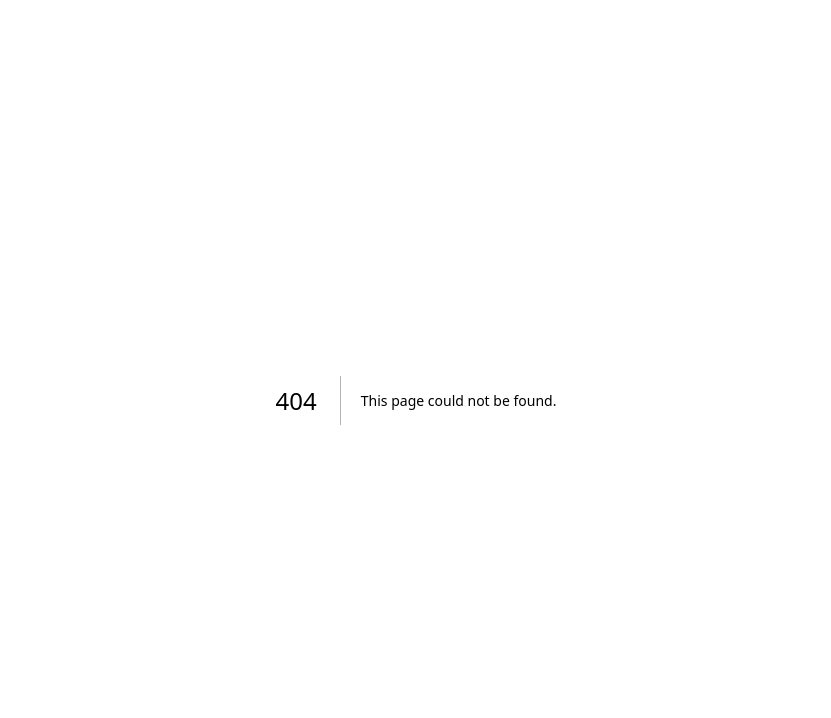
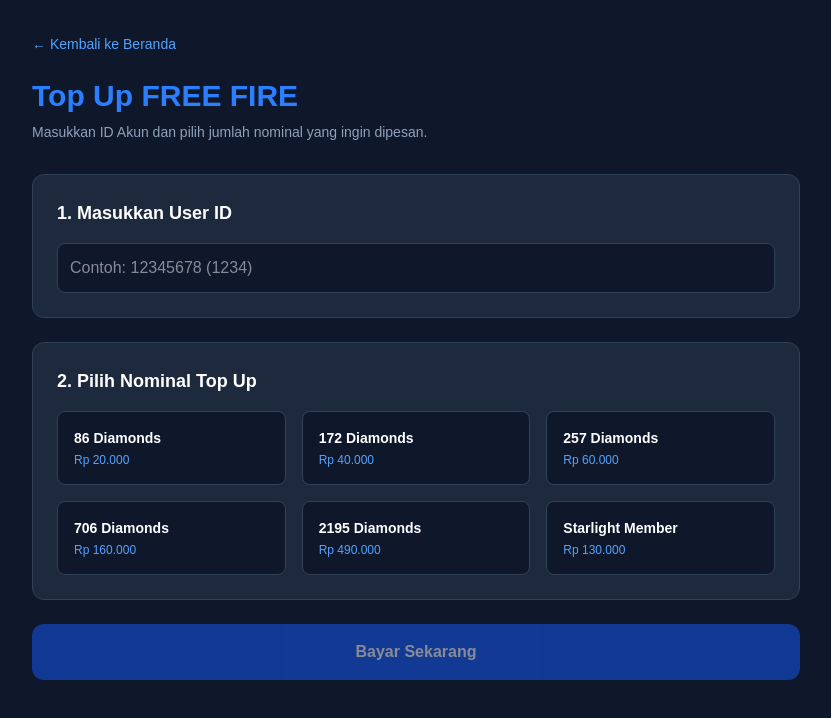
Before and after one commit to Randa00ooop/meddel-topup, a Next.js app: page /topup/free-fire in a window 1280 px wide. Before the commit this address had no page. Shown: the top 718 px of the page, without its empty margins (224-1055 px from the left). Built offline with nearby package versions, Linux system fonts and the light colour scheme.

Commit message:
Tambah halaman detail topup dan pilihan produk

```diff
--- a/app/page.tsx
+++ b/app/page.tsx
@@ -1,7 +1,16 @@
+import Link from "next/link";
+
+const games = [
+  { id: "mobile-legends", name: "Mobile Legends" },
+  { id: "free-fire", name: "Free Fire" },
+  { id: "pubg-mobile", name: "PUBG Mobile" },
+  { id: "genshin-impact", name: "Genshin Impact" },
+];
+
 export default function Home() {
   return (
     <main className="min-h-screen bg-slate-900 text-white p-8">
-      {/* Navbar / Header */}
+      {/* Header */}
       <header className="max-w-4xl mx-auto flex justify-between items-center pb-8 border-b border-slate-800">
         <h1 className="text-2xl font-bold text-blue-500">Meddel Topup</h1>
         <button className="bg-blue-600 hover:bg-blue-700 px-4 py-2 rounded-lg text-sm font-semibold transition">
@@ -9,24 +18,26 @@
         </button>
       </header>
 
-      {/* Main Hero Section */}
+      {/* Hero Section */}
       <section className="max-w-4xl mx-auto my-12 text-center">
         <h2 className="text-4xl font-extrabold mb-4">
           Top Up Game Favoritmu Cepat & Murah
         </h2>
         <p className="text-slate-400 max-w-xl mx-auto mb-8">
-          Layanan top up diamond, voucher, dan item game terpercaya dengan proses instant 24 jam.
+          Pilih game favoritmu di bawah untuk mulai mengisi ulang nominal item atau voucher.
         </p>
 
-        {/* Dummy List Game */}
+        {/* List Game Interaktif */}
         <div className="grid grid-cols-2 md:grid-cols-4 gap-4 mt-8">
-          {['Mobile Legends', 'Free Fire', 'PUBG Mobile', 'Genshin Impact'].map((game) => (
-            <div key={game} className="bg-slate-800 border border-slate-700 p-6 rounded-xl hover:border-blue-500 cursor-pointer transition">
-              <div className="w-16 h-16 bg-slate-700 rounded-lg mx-auto mb-4 flex items-center justify-center font-bold text-slate-400">
-                GAME
+          {games.map((game) => (
+            <Link key={game.id} href={`/topup/${game.id}`}>
+              <div className="bg-slate-800 border border-slate-700 p-6 rounded-xl hover:border-blue-500 hover:scale-105 cursor-pointer transition text-center h-full flex flex-col justify-center items-center">
+                <div className="w-16 h-16 bg-slate-700 rounded-lg mb-4 flex items-center justify-center font-bold text-slate-400">
+                  GAME
+                </div>
+                <h3 className="font-semibold text-sm">{game.name}</h3>
               </div>
-              <h3 className="font-semibold text-sm">{game}</h3>
-            </div>
+            </Link>
           ))}
         </div>
       </section>
--- /dev/null
+++ b/app/topup/[slug]/page.tsx
@@ -0,0 +1,77 @@
+"use client";
+
+import { useState, use } from "react";
+import Link from "next/link";
+
+const nominalList = [
+    { id: 1, name: "86 Diamonds", price: "Rp 20.000" },
+    { id: 2, name: "172 Diamonds", price: "Rp 40.000" },
+    { id: 3, name: "257 Diamonds", price: "Rp 60.000" },
+    { id: 4, name: "706 Diamonds", price: "Rp 160.000" },
+    { id: 5, name: "2195 Diamonds", price: "Rp 490.000" },
+    { id: 6, name: "Starlight Member", price: "Rp 130.000" },
+];
+
+export default function TopupDetail({ params }: { params: Promise<{ slug: string }> }) {
+    const resolvedParams = use(params);
+    const gameName = resolvedParams.slug.replace("-", " ").toUpperCase();
+
+    const [userId, setUserId] = useState("");
+    const [selectedItem, setSelectedItem] = useState<number | null>(null);
+
+    return (
+        <main className="min-h-screen bg-slate-900 text-white p-8">
+            <div className="max-w-3xl mx-auto">
+                <Link href="/" className="text-blue-400 hover:underline text-sm mb-6 inline-block">
+                    ← Kembali ke Beranda
+                </Link>
+
+                <h1 className="text-3xl font-bold mb-2 text-blue-500">Top Up {gameName}</h1>
+                <p className="text-slate-400 text-sm mb-8">
+                    Masukkan ID Akun dan pilih jumlah nominal yang ingin dipesan.
+                </p>
+
+                {/* Form User ID */}
+                <div className="bg-slate-800 p-6 rounded-xl border border-slate-700 mb-6">
+                    <h2 className="text-lg font-semibold mb-4">1. Masukkan User ID</h2>
+                    <input
+                        type="text"
+                        placeholder="Contoh: 12345678 (1234)"
+                        value={userId}
+                        onChange={(e) => setUserId(e.target.value)}
+                        className="w-full bg-slate-900 border border-slate-700 rounded-lg p-3 text-white focus:outline-none focus:border-blue-500"
+                    />
+                </div>
+
+                {/* Pilihan Nominal Produk */}
+                <div className="bg-slate-800 p-6 rounded-xl border border-slate-700 mb-6">
+                    <h2 className="text-lg font-semibold mb-4">2. Pilih Nominal Top Up</h2>
+                    <div className="grid grid-cols-2 md:grid-cols-3 gap-4">
+                        {nominalList.map((item) => (
+                            <div
+                                key={item.id}
+                                onClick={() => setSelectedItem(item.id)}
+                                className={`p-4 rounded-lg border cursor-pointer transition ${selectedItem === item.id
+                                        ? "border-blue-500 bg-blue-950/40"
+                                        : "border-slate-700 bg-slate-900 hover:border-slate-500"
+                                    }`}
+                            >
+                                <div className="font-semibold text-sm">{item.name}</div>
+                                <div className="text-blue-400 text-xs mt-1">{item.price}</div>
+                            </div>
+                        ))}
+                    </div>
+                </div>
+
+                {/* Tombol Beli */}
+                <button
+                    onClick={() => alert(`Pesanan berhasil! ID: ${userId}`)}
+                    disabled={!userId || !selectedItem}
+                    className="w-full py-4 bg-blue-600 hover:bg-blue-700 disabled:opacity-50 disabled:cursor-not-allowed rounded-xl font-bold transition text-center"
+                >
+                    Bayar Sekarang
+                </button>
+            </div>
+        </main>
+    );
+}
```
